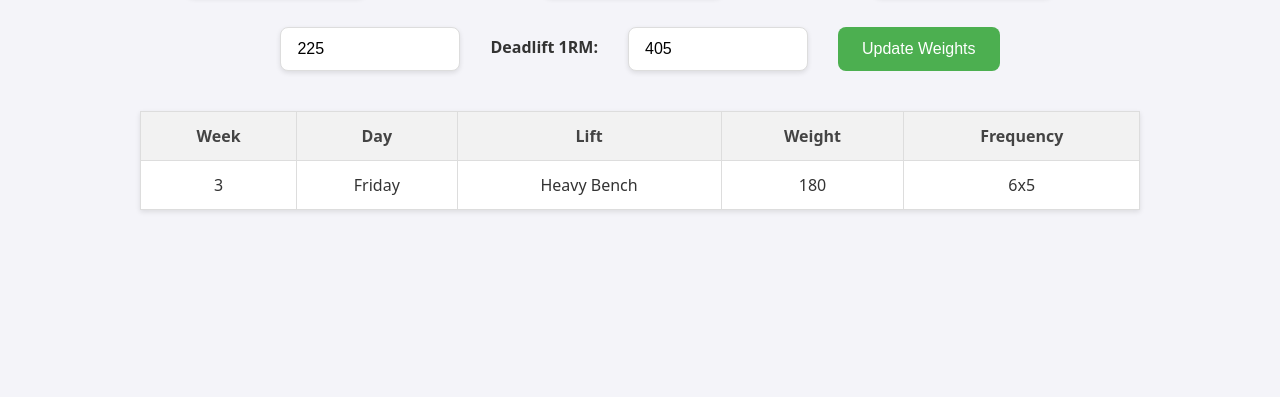
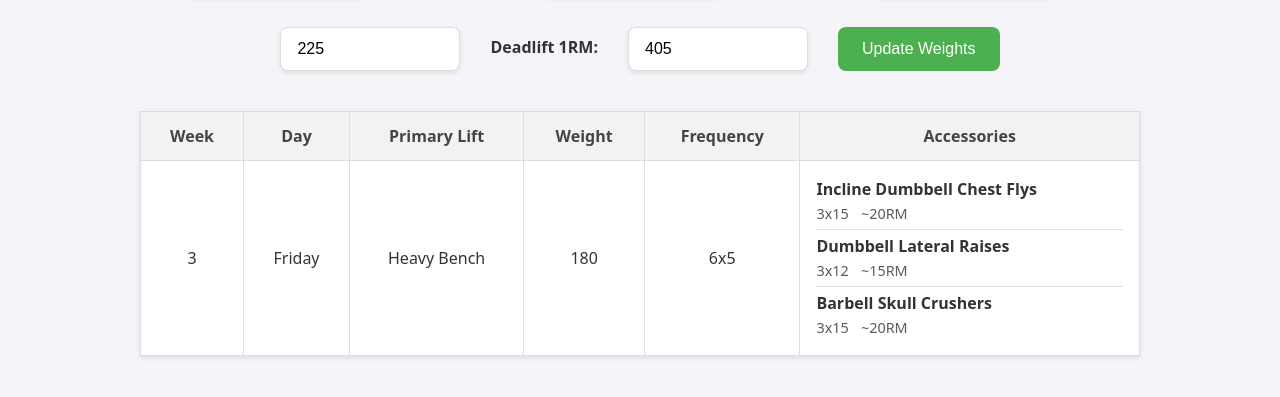
Before and after one commit to jagarcia1651/lift, a plain HTML site: page index.html in a window 1280 px wide. Shown: the part 149-546 px from the top of the page. Drawn offline with Linux system fonts and the light colour scheme.

Commit message:
Working display of accessory exercises.

```diff
--- a/index.html
+++ b/index.html
@@ -30,9 +30,10 @@
                     <tr>
                         <th>Week</th>
                         <th>Day</th>
-                        <th>Lift</th>
+                        <th>Primary Lift</th>
                         <th>Weight</th>
                         <th>Frequency</th>
+                        <th>Accessories</th>
                     </tr>
                 </thead>
                 <tbody id="routine-table-body">
--- a/script.js
+++ b/script.js
@@ -1,3 +1,120 @@
+const ACCESSORIES = {
+    "Heavy Squat": [
+        {
+            exercise: "Leg Extension",
+            setsReps: "3x15",
+            weight: "~20RM"
+        },
+        {
+            exercise: "Leg Curl",
+            setsReps: "3x15",
+            weight: "~20RM"
+        },
+        {
+            exercise: "Calf Raises",
+            setsReps: "4x15",
+            weight: "~20RM"
+        },
+        {
+            exercise: "Hanging Leg Raise Variations",
+            setsReps: "5x10",
+            weight: "N/A"
+        },
+        {
+            exercise: "Toe Touches",
+            setsReps: "3x10",
+            weight: "Bodyweight"
+        }
+    ],
+    "Light Squat": [
+        {
+            exercise: "Bulgarian Split Squats",
+            setsReps: "3x8",
+            weight: "~10RM"
+        },
+        {
+            exercise: "Step-Ups",
+            setsReps: "3x8",
+            weight: "~12RM"
+        },
+        {
+            exercise: "Single Leg RDL",
+            setsReps: "3x8",
+            weight: "~12RM"
+        },
+        {
+            exercise: "Walking Lunges",
+            setsReps: "3x12-10-8",
+            weight: "~15RM"
+        }
+    ],
+    "Heavy Bench": [
+        {
+            exercise: "Incline Dumbbell Chest Flys",
+            setsReps: "3x15",
+            weight: "~20RM"
+        },
+        {
+            exercise: "Dumbbell Lateral Raises",
+            setsReps: "3x12",
+            weight: "~15RM"
+        },
+        {
+            exercise: "Barbell Skull Crushers",
+            setsReps: "3x15",
+            weight: "~20RM"
+        }
+    ],
+    "Light Bench": [
+        {
+            exercise: "Incline Bench",
+            setsReps: "3x8",
+            weight: "~10RM"
+        },
+        {
+            exercise: "Incline Dumbbell Bench",
+            setsReps: "3x6",
+            weight: "~8RM"
+        },
+        {
+            exercise: "Narrow Grip Bench",
+            setsReps: "4x6",
+            weight: "~8RM"
+        },
+        {
+            exercise: "Dumbbell Overhead Press",
+            setsReps: "3x6",
+            weight: "~8RM"
+        }
+    ],
+    "Deadlift": [
+        {
+            exercise: "Barbell Rows",
+            setsReps: "3x12-10-8",
+            weight: "~15RM"
+        },
+        {
+            exercise: "Dumbbell Rows",
+            setsReps: "3x8",
+            weight: "~12RM"
+        },
+        {
+            exercise: "Good Mornings",
+            setsReps: "3x12",
+            weight: "~15RM"
+        },
+        {
+            exercise: "Laying Bicep Curls",
+            setsReps: "3x12-10-8",
+            weight: "~15RM"
+        },
+        {
+            exercise: "Chin-Ups",
+            setsReps: "3xMax",
+            weight: "Bodyweight"
+        }
+    ]
+};
 const LIFT_DAY = Object.freeze(['Rest', 'Heavy Squat', 'Light Bench', 'Deadlift', 'Light Squat', 'Heavy Bench', 'Rest']);
 const DAYS_OF_WEEK = Object.freeze(['Sunday', 'Monday', 'Tuesday', 'Wednesday', 'Thursday', 'Friday', 'Saturday']);
 const LIGHT_WORKOUT_PERCENTAGE = 0.6;
@@ -22,13 +139,12 @@ const programInfo = {
     bench1RM: 0
 };
 
-init();
+document.addEventListener('DOMContentLoaded', init);
 
 function init() {
     setTodayDate(new Date());
-    loadProgramInfo();  // Load saved program info from localStorage
+    loadProgramInfo();
 
-    // Check if all fields have values
     const programStart = document.getElementById('program-start')?.value;
     const squat1RM = document.getElementById('squat-1rm')?.value;
     const bench1RM = document.getElementById('bench-1rm')?.value;
@@ -162,28 +278,88 @@ function updateWeights() {
     }
 }
 
+function getRotatedAccessories(primaryLift, programWeek) {
+    console.log('Getting accessories for:', primaryLift, 'Week:', programWeek);
+    console.log('Available accessories:', ACCESSORIES[primaryLift]);
+
+    if (!ACCESSORIES[primaryLift] || !ACCESSORIES[primaryLift].length) {
+        console.log('No accessories found for:', primaryLift);
+        return [];
+    }
+
+    const allAccessories = ACCESSORIES[primaryLift];
+    // Determine number of accessories based on day type
+    const isLightDay = primaryLift.toLowerCase().includes('light');
+    const accessoriesPerDay = isLightDay ? 4 : 3; // 4 for light days, 3 for heavy days
+
+    const totalAccessories = allAccessories.length;
+    const rotationWeeks = Math.ceil(totalAccessories / accessoriesPerDay);
+
+    // Calculate which set of accessories to show based on program week
+    const startIndex = ((programWeek - 1) % rotationWeeks) * accessoriesPerDay;
+
+    // Get accessories for this rotation, wrapping around to the start if needed
+    let selectedAccessories = [];
+    for (let i = 0; i < accessoriesPerDay; i++) {
+        const index = (startIndex + i) % totalAccessories;
+        selectedAccessories.push(allAccessories[index]);
+    }
+
+    console.log('Selected accessories:', selectedAccessories);
+    return selectedAccessories;
+}
+
 function generateRoutine() {
     const tableBody = document.getElementById('routine-table-body');
     tableBody.innerHTML = '';
     const programWeek = getProgramWeek();
+    console.log('Generating routine for week:', programWeek);
 
     if (programWeek > 9) {
         alert('Program\'s over, go home.');
     } else {
+        const lift = getLiftOfTheDay();
+        console.log('Lift of the day:', lift);
+        const accessories = getRotatedAccessories(lift, programWeek);
+        console.log('Retrieved accessories:', accessories);
+
         const rowData = [
             programWeek,
             getDayOfTheWeek(),
-            getLiftOfTheDay(),
+            lift,
             getWeightOfTheDay(),
-            getSetsAndReps()
+            getSetsAndReps(),
+            formatAccessories(accessories)
         ];
 
         const row = document.createElement('tr');
-        rowData.forEach(text => {
+        rowData.forEach((text, index) => {
             const cell = document.createElement('td');
-            cell.textContent = text;
+            if (index === 5) { // Accessories column
+                cell.innerHTML = text; // Use innerHTML for formatted accessories
+            } else {
+                cell.textContent = text;
+            }
             row.appendChild(cell);
         });
         tableBody.appendChild(row);
     }
 }
+
+function formatAccessories(accessories) {
+    console.log('Formatting accessories:', accessories);
+    if (!accessories || accessories.length === 0) {
+        console.log('No accessories to format');
+        return 'Rest';
+    }
+
+    const html = accessories.map(acc =>
+        `<div class="accessory">
+            <span class="exercise">${acc.exercise}</span>
+            <span class="sets-reps">${acc.setsReps}</span>
+            <span class="weight">${acc.weight}</span>
+        </div>`
+    ).join('');
+    console.log('Generated HTML:', html);
+    return html;
+}
--- a/styles.css
+++ b/styles.css
@@ -252,3 +252,31 @@ main {
         margin: 40px auto;
     }
 }
+
+.accessory {
+    padding: 4px 0;
+    border-bottom: 1px solid var(--border-color);
+}
+
+.accessory:last-child {
+    border-bottom: none;
+}
+
+.accessory .exercise {
+    font-weight: 600;
+    display: block;
+}
+
+.accessory .sets-reps,
+.accessory .weight {
+    font-size: 0.9em;
+    color: var(--text-color);
+    opacity: 0.8;
+    margin-right: 8px;
+}
+
+/* Adjust table for accessories */
+.routine-table td:last-child {
+    text-align: left;
+    min-width: 200px;
+}
```
